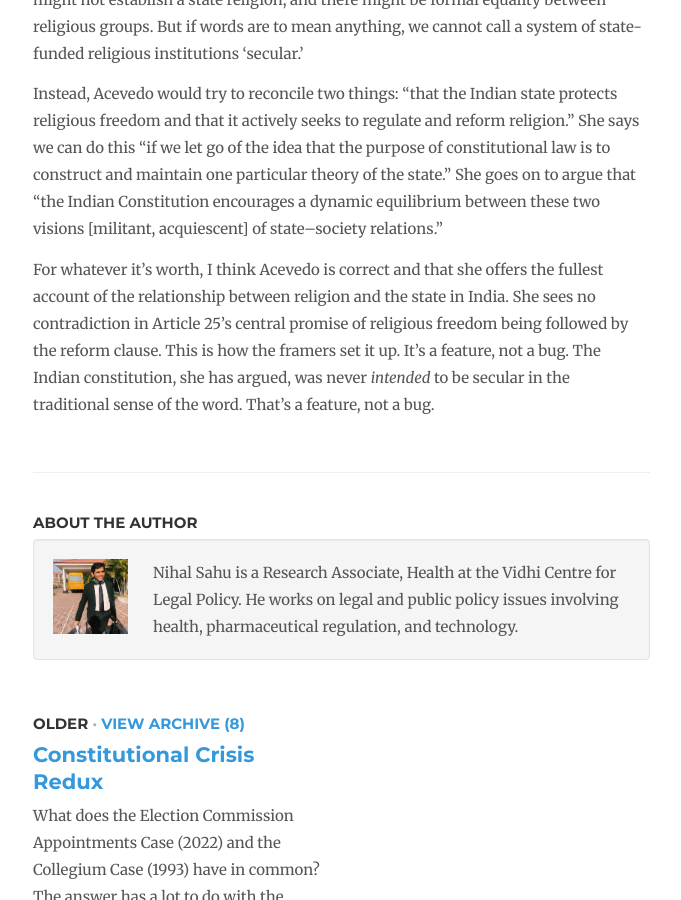
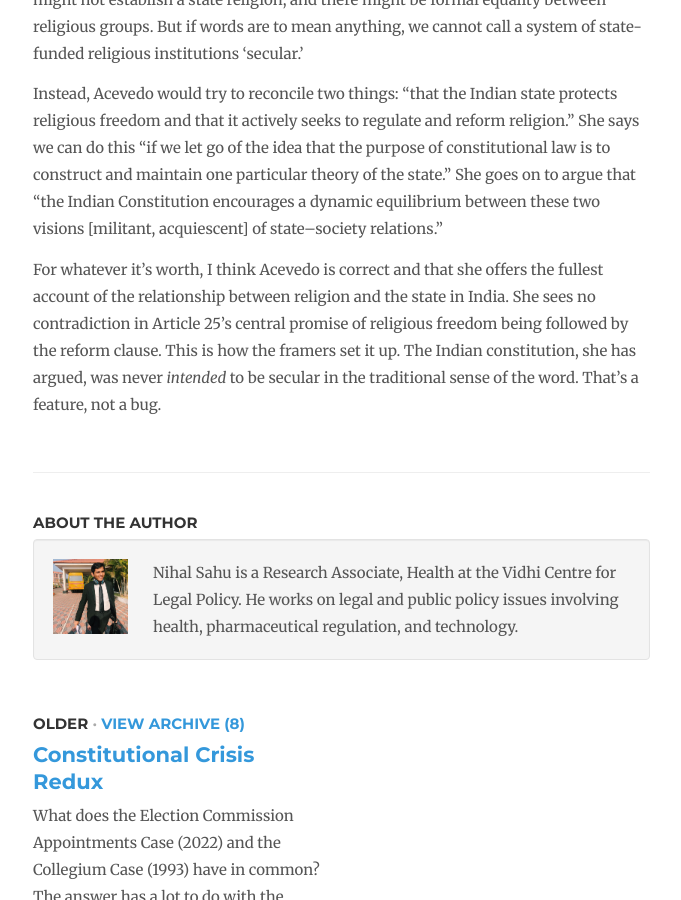
Before and after one commit to annihalated/annihalated.github.io, a Jekyll site: the page built from _posts/2023-01-09-law-and-religion-in-india.md, in a window 1280 px wide and 900 px high, scrolled down 5614 px. Shown: the whole window, without its empty margins (137-818 px from the left). Built offline with Jekyll 4.4.1, drawn with Linux system fonts in a browser that asks for light colours; nearby versions of some CDN libraries; comment, search, counter and statistics services are not loaded.

Commit message:
Another minor error

```diff
--- a/_posts/2023-01-09-law-and-religion-in-india.md
+++ b/_posts/2023-01-09-law-and-religion-in-india.md
@@ -64,4 +64,4 @@ Another approach tries to redefine 'secularism' itself. In the United States, 's
 
 Instead, Acevedo would try to reconcile two things: "that the Indian state protects religious freedom and that it actively seeks to regulate and reform religion." She says we can do this "if we let go of the idea that the purpose of constitutional law is to construct and maintain one particular theory of the state." She goes on to argue that "the Indian Constitution encourages a dynamic equilibrium between these two visions [militant, acquiescent] of state--society relations."
 
-For whatever it's worth, I think Acevedo is correct and that she offers the fullest account of the relationship between religion and the state in India. She sees no contradiction in Article 25's central promise of religious freedom being followed by the reform clause. This is how the framers set it up. It's a feature, not a bug. The Indian constitution, she has argued, was never *intended* to be secular in the traditional sense of the word. That's a feature, not a bug.
+For whatever it's worth, I think Acevedo is correct and that she offers the fullest account of the relationship between religion and the state in India. She sees no contradiction in Article 25's central promise of religious freedom being followed by the reform clause. This is how the framers set it up. The Indian constitution, she has argued, was never *intended* to be secular in the traditional sense of the word. That's a feature, not a bug.
```
